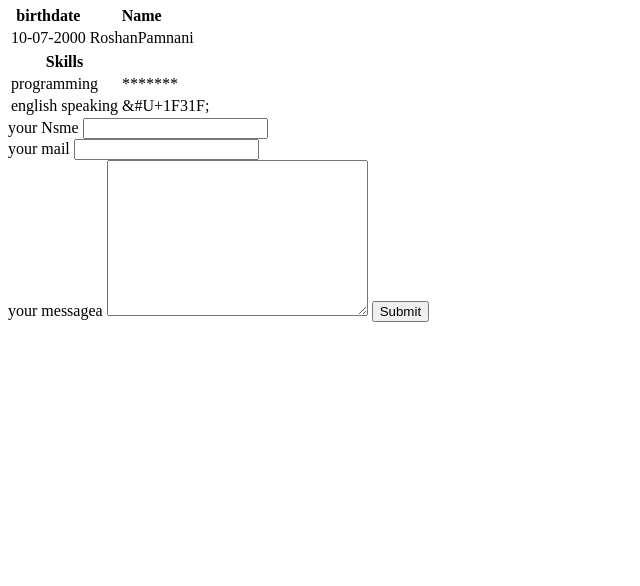
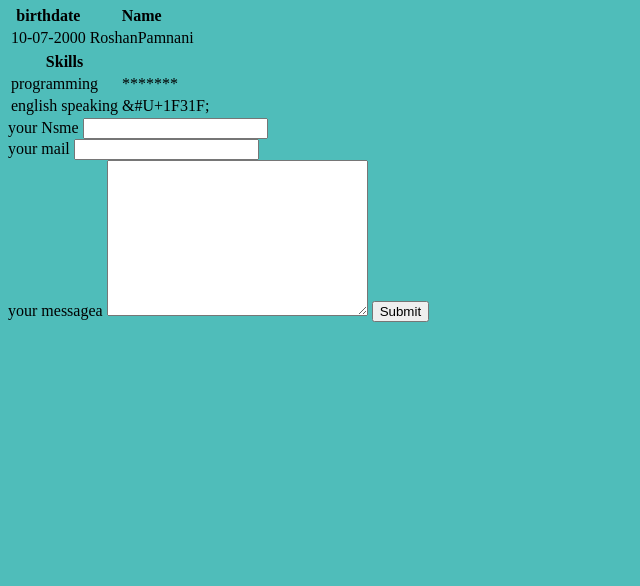
Before and after one commit to RoshanPamnani/cv, a plain HTML site: page index.html in a window 1280 px wide. Shown: the part 214-800 px from the top of the page, without its empty margins (0-640 px from the left). Drawn offline with Linux system fonts and the light colour scheme.

Commit message:
Update index.html

```diff
--- a/index.html
+++ b/index.html
@@ -7,7 +7,7 @@
     <meta name ="description"content="this website is developed for practising">
     <title>Document</title>
 </head>
-<body style="background-color:4FBDBA;">
+<body style="background-color:#4FBDBA;">
 
     <table>
         <tr>
```
